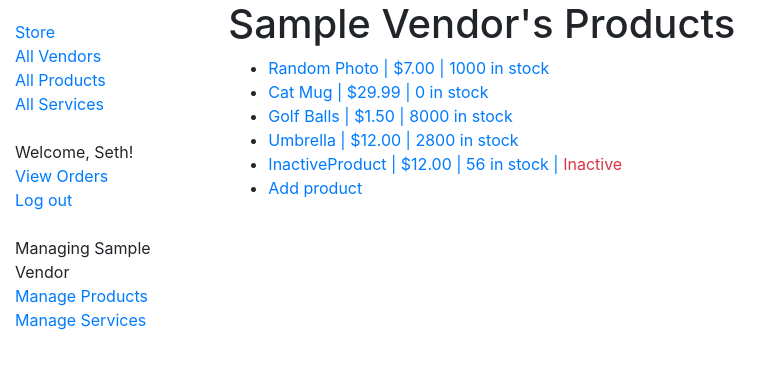
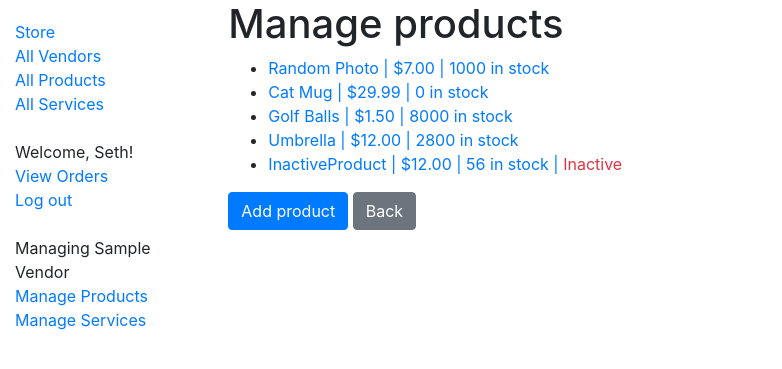
Before and after one commit to selunders/cs360_store, a Django app: page /store/manage-products/ in a window 1280 px wide. Shown: the top 369 px of the page, without its empty margins (0-782 px from the left). Run offline with Django 4.2, Linux system fonts and the light colour scheme; a user stored in the database is signed in; data comes from the database, SQL or seed files in the repository; both versions use the stored data as it was after the commit.

Commit message:
Add buttons!

```diff
--- a/cs360store/storeApp/templates/storeApp/customers/my_orders_detail.html
+++ b/cs360store/storeApp/templates/storeApp/customers/my_orders_detail.html
@@ -24,4 +24,5 @@
     </ul>
     <hr/>
     {% endif %}
+    <a href="javascript:history.go(-1)" class="btn btn-primary">Back</a>
 {% endblock content %}
--- a/cs360store/storeApp/templates/storeApp/customers/my_orders_list.html
+++ b/cs360store/storeApp/templates/storeApp/customers/my_orders_list.html
@@ -10,4 +10,5 @@
     {% endfor %}
     </ul>
 {% endif %}
+<a href="javascript:history.go(-1)" class="btn btn-primary">Back</a>
 {% endblock content %}
--- a/cs360store/storeApp/templates/storeApp/productlisting_detail.html
+++ b/cs360store/storeApp/templates/storeApp/productlisting_detail.html
@@ -10,4 +10,5 @@
     {% if productlisting.list_tags %}
     <p>Tags: {{ productlisting.list_tags }}</p>
     {% endif %}
+    <a href="javascript:history.go(-1)" class="btn btn-primary">Back</a>
 {% endblock content %}
--- a/cs360store/storeApp/templates/storeApp/productlisting_list.html
+++ b/cs360store/storeApp/templates/storeApp/productlisting_list.html
@@ -16,4 +16,5 @@
     {% else %}
         <p>There are currently no available products.</p>
     {% endif %}
+    <a href="javascript:history.go(-1)" class="btn btn-primary">Back</a>
 {% endblock content %}
--- a/cs360store/storeApp/templates/storeApp/servicelisting_detail.html
+++ b/cs360store/storeApp/templates/storeApp/servicelisting_detail.html
@@ -4,6 +4,7 @@
 {% block content %}
     <h1>{{ servicelisting.name }}</h1>
     <p><a href="{{ servicelisting.vendor.get_absolute_url }}">{{ servicelisting.vendor.vendor_name }}</a></p>
+
     <img src="{{ servicelisting.imageURL }}"/>
     <p>${{ servicelisting.price }}{% if servicelisting.price_per_hour %} per hour{% endif %} | {{ servicelisting.days_available }}</p>
     <p>{{ servicelisting.description }}</p>
@@ -11,5 +12,6 @@
     {% if servicelisting.list_tags %}
         <p>Tags: {{ servicelisting.list_tags}}</p>
     {% endif %}
+    <a href="javascript:history.go(-1)" class="btn btn-primary">Back</a>
 
 {% endblock content %}
--- a/cs360store/storeApp/templates/storeApp/servicelisting_list.html
+++ b/cs360store/storeApp/templates/storeApp/servicelisting_list.html
@@ -16,4 +16,5 @@
     {% else %}
         <p>There are currently no available services.</p>
     {% endif %}
+    <a href="javascript:history.go(-1)" class="btn btn-primary">Back</a>
 {% endblock content %}
--- a/cs360store/storeApp/templates/storeApp/vendor_detail.html
+++ b/cs360store/storeApp/templates/storeApp/vendor_detail.html
@@ -27,4 +27,5 @@
     {% else %}
     <p>There are currently no active services.</p>
     {% endif %}
+    <a href="javascript:history.go(-1)" class="btn btn-primary">Back</a>
 {% endblock content %}
--- a/cs360store/storeApp/templates/storeApp/vendor_list.html
+++ b/cs360store/storeApp/templates/storeApp/vendor_list.html
@@ -14,4 +14,5 @@
     {% else %}
     <p>There are currently no active vendors.</p>
     {% endif %}
+    <a href="javascript:history.go(-1)" class="btn btn-primary">Back</a>
 {% endblock content %}
--- a/cs360store/storeApp/templates/storeApp/vendors/manage_products.html
+++ b/cs360store/storeApp/templates/storeApp/vendors/manage_products.html
@@ -2,13 +2,14 @@
 {% block title %}<title>CS Store | Manage Products</title{% endblock %}
 
 {% block content %}
-    <h1>{{ user.vendor.vendor_name }}'s Products</h1>
+    <h1>Manage products</h1>
     <ul>
     {% if productlisting_list %}
         {% for product in productlisting_list %}
             <li><a href="{% url 'update-product' product.id %}">{{ product.name }} | ${{ product.price }} | {{ product.quantity_available }} in stock{% if product.active %}{% else %} | <span class="text-danger">Inactive</span>{% endif %}</a></li>
         {% endfor %}
     {% endif %}
-    <li><a href="{% url 'create-product' %}">Add product</a></li>
-    </ul>
+</ul>
+<a href="{% url 'create-product' %}" class="btn btn-primary">Add product</a>
+<a href="javascript:history.go(-1)" class="btn btn-secondary">Back</a>
 {% endblock content %}
--- a/cs360store/storeApp/templates/storeApp/vendors/productlisting_confirm_delete.html
+++ b/cs360store/storeApp/templates/storeApp/vendors/productlisting_confirm_delete.html
@@ -7,5 +7,6 @@
 <form action="" method="POST">
   {% csrf_token %}
   <input type="submit" value="Yes, delete." />
+  <a href="javascript:history.go(-1)" class="btn btn-primary">Back</a>
 </form>
 {% endblock %}
--- a/cs360store/templates/registration/password_reset_form.html
+++ b/cs360store/templates/registration/password_reset_form.html
@@ -7,6 +7,6 @@
     {{ form.email.errors }}
   {% endif %}
       <p>{{ form.email }}</p>
-    <input type="submit" class="btn btn-default btn-lg" value="Reset password">
+    <input type="submit" class="btn btn-primary btn-lg" value="Reset password">
   </form>
 {% endblock %}
```
Also changed, not shown: cs360store/storeApp/templates/storeApp/vendors/manage_services.html (+4 -3 lines), cs360store/dev_db.sqlite3.
